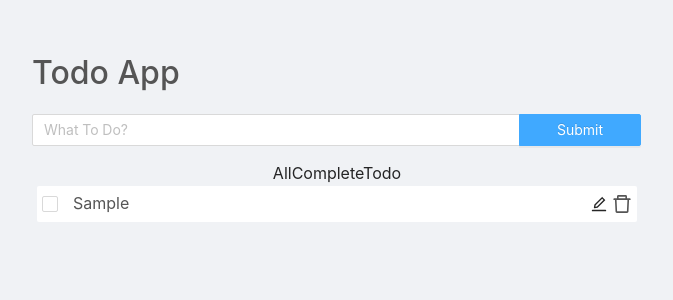
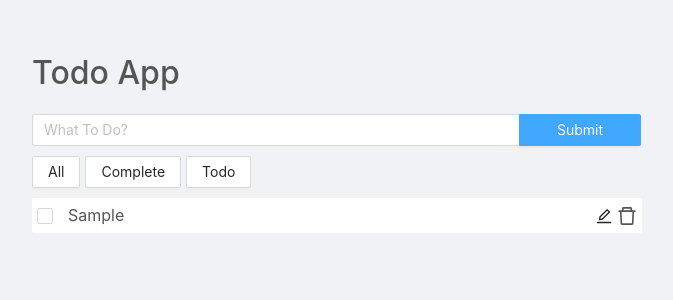
Before and after one commit to ArtemBilas/todo, a React (Create React App) app: page / in a window 1280 px wide. Both pictures are taken after typing "Sample" into the empty fields and a click on the button "Submit". Shown: the top 300 px of the page, without its empty margins (303-976 px from the left). Built offline with nearby package versions, Linux system fonts and the light colour scheme.

Commit message:
feat: add buttons filter-component

```diff
--- a/src/componets/Filter-Item/Filter-Item.jsx
+++ b/src/componets/Filter-Item/Filter-Item.jsx
@@ -1,10 +1,15 @@
+import { Row, Col, Button } from 'antd';
 import './Filter-Item.scss';
 
 const FilterItem = () => {
   return <div className='filter-block'>
-    <span className=''>All</span>
-    <span>Complete</span>
-    <span>Todo</span>
+    <Row span={24} justify="start">
+      <Col span={24}>
+        <Button>All</Button>
+        <Button>Complete</Button>
+        <Button>Todo</Button>
+      </Col>
+    </Row>
   </div>;
 };
 
--- a/src/componets/Filter-Item/Filter-Item.scss
+++ b/src/componets/Filter-Item/Filter-Item.scss
@@ -1,2 +1,7 @@
-.wrapper {
+.filter-block {
+    margin-bottom: 10px;
+
+    button {
+        margin-right: 5px;
+    }
 }
--- a/src/componets/TodoList/TodoList.jsx
+++ b/src/componets/TodoList/TodoList.jsx
@@ -1,6 +1,6 @@
 import React from 'react';
 import { useSelector } from "react-redux";
-import { Empty } from "antd";
+import { Col, Empty, Row } from "antd";
 import TodoItem from "../TodoItem/TodoItem";
 import './TodoList.scss';
 import FilterItem from '../Filter-Item/Filter-Item';
@@ -12,7 +12,11 @@ const TodoList = () => {
         {todos.length
             ? (
                 <>
-                    <FilterItem />
+                    <Row span={24} justify="start">
+                        <Col span={24}>
+                            <FilterItem />
+                        </Col>
+                    </Row>
                     {todos.map(item => <TodoItem key={item.id} {...item} />)}
                 </>
             ) : (<><Empty description={false} /></>)
--- a/src/componets/TodoList/TodoList.scss
+++ b/src/componets/TodoList/TodoList.scss
@@ -3,10 +3,10 @@
     height: 100%;
     overflow-y: auto;
     margin-top: 10px;
-    padding: 5px;
+    // padding: 5px;
     display: flex;
     flex-direction: column;
-    align-items: center;
+    // align-items: center;
 
     .ant-empty{
         padding-top: 25px;
```
